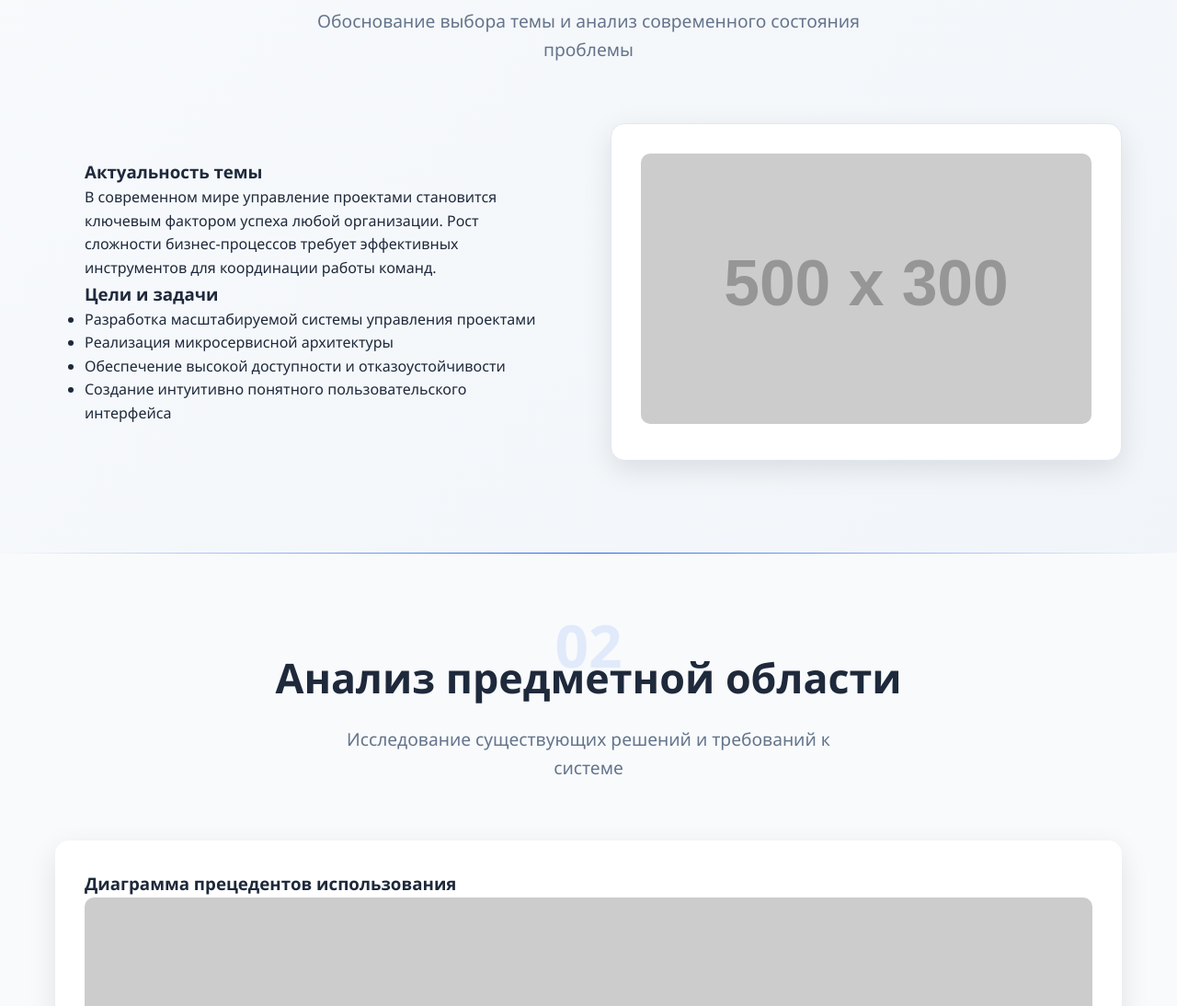
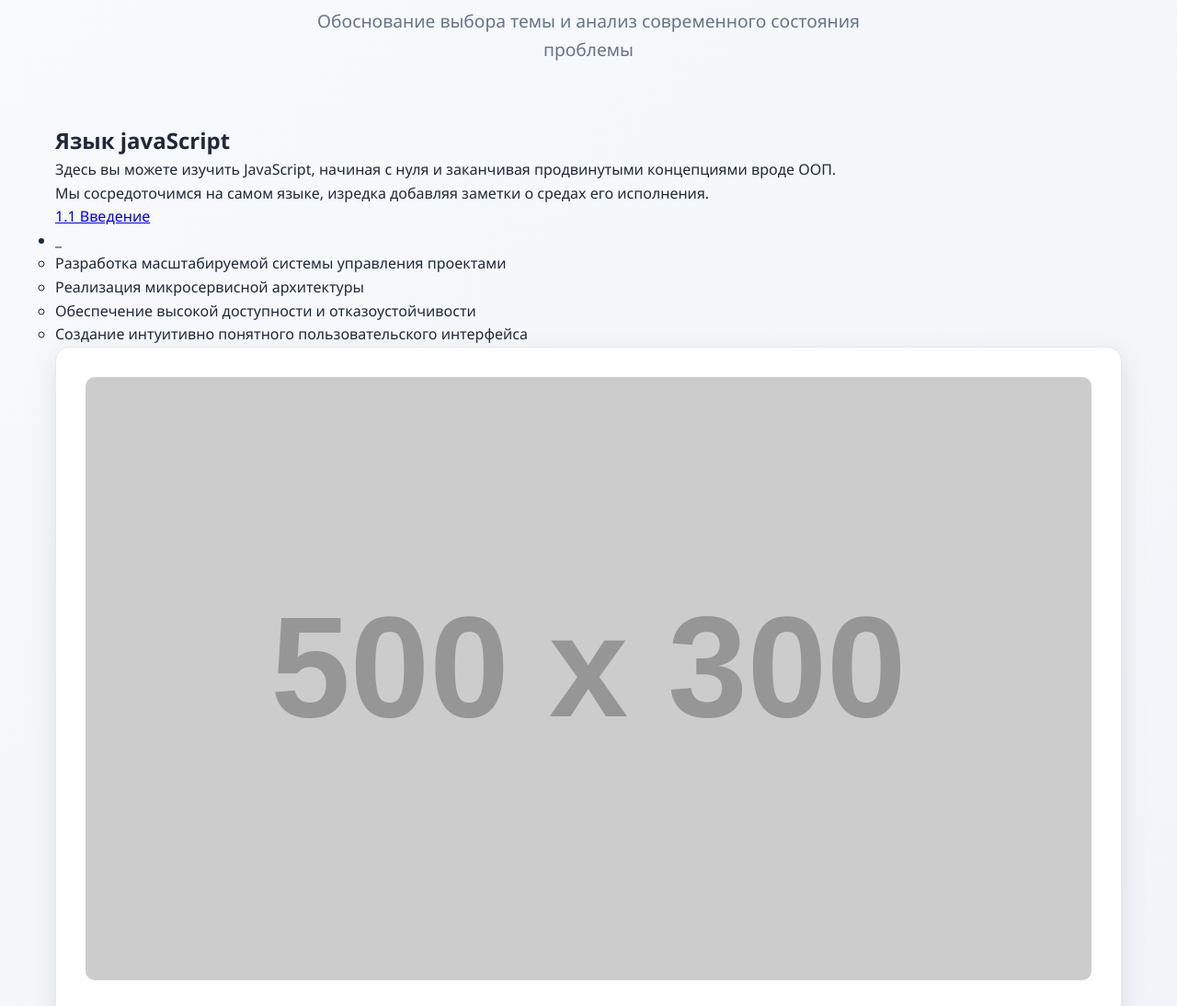
Before and after one commit to bakdaulet228/my-diplom-work, a plain HTML site: page сайт бакдаулета/index.html in a window 1280 px wide. Shown: the part 660-1754 px from the top of the page at 92% size. Drawn offline with Linux system fonts and the light colour scheme; placeholder pictures from the web are drawn by us.

Commit message:
Add files via upload

```diff
--- a/сайт бакдаулета/index.html
+++ b/сайт бакдаулета/index.html
@@ -540,12 +540,20 @@
                 <p class="chapter-subtitle">Обоснование выбора темы и анализ современного состояния проблемы</p>
             </div>
 
-            <div class="content-grid">
-                <div class="content-text">
-                    <h3>Актуальность темы</h3>
-                    <p>В современном мире управление проектами становится ключевым фактором успеха любой организации. Рост сложности бизнес-процессов требует эффективных инструментов для координации работы команд.</p>
+       <h2 class="frontpage-content_title">Язык javaScript</h2>
+       <div class="frontpage-content_description">
+       <p>Здесь вы можете изучить JavaScript, начиная с нуля и заканчивая продвинутыми концепциями вроде ООП.<p>
+       <p>Мы сосредоточимся на самом языке, изредка добавляя заметки о средах его исполнения.</p>
+       </div>
+        <div class="list">
+            <div class="list__item">
+            <div class="list__title">
+                <a class="list_link" href="/getting-started">1.1 Введение</a>
+            </div>
+            <ul class="list-sub">
+            <li class="list-sub_sub_item">
 
-                    <h3>Цели и задачи</h3>
+             <a class="list-sub_title">_
                     <ul>
                         <li>Разработка масштабируемой системы управления проектами</li>
                         <li>Реализация микросервисной архитектуры</li>
```
